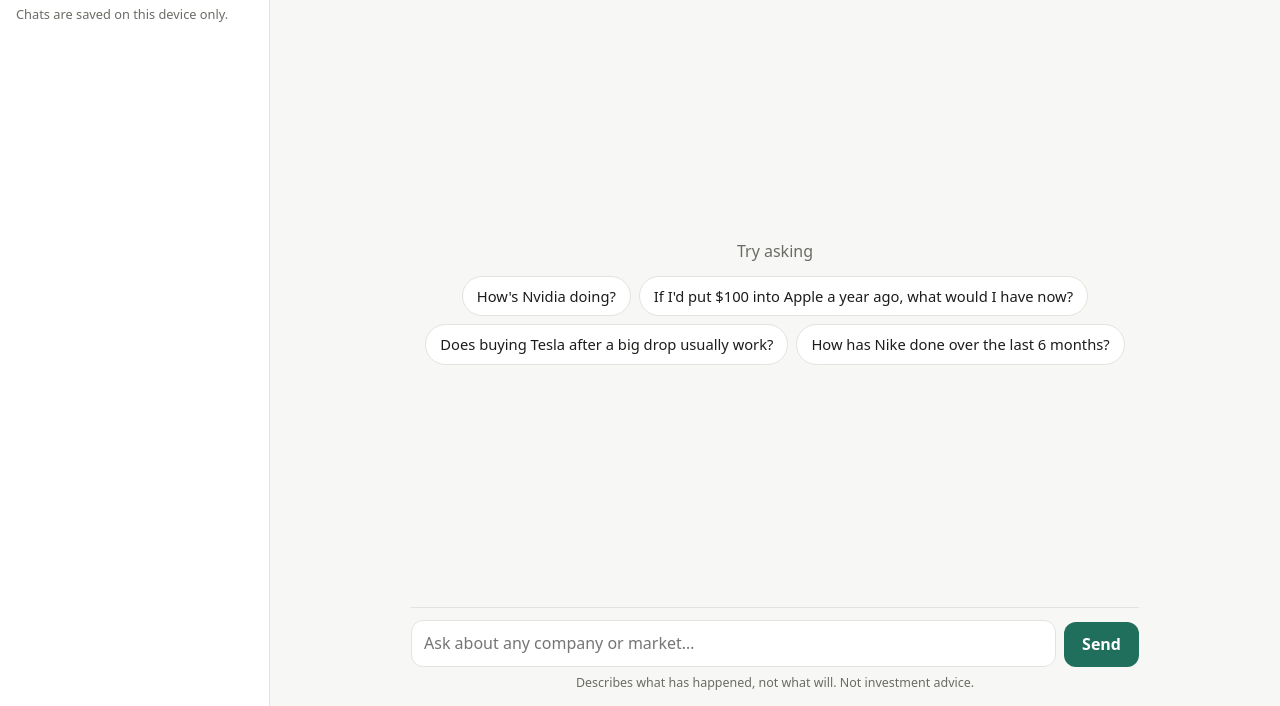
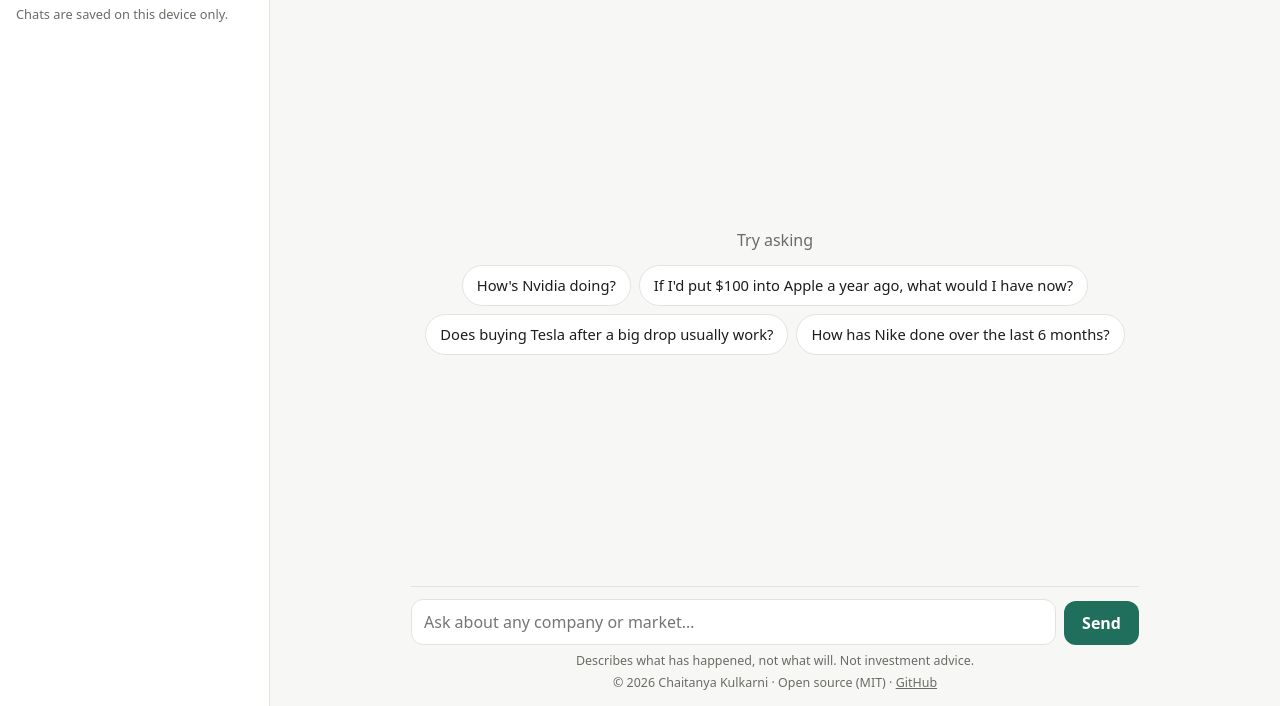
Before and after one commit to ccodecamp/stock-agent, a plain HTML site: page web/index.html in a window 1280 px wide. Shown: the part 94-800 px from the top of the page. Drawn offline with Linux system fonts and the light colour scheme.

Commit message:
feat(web): add link preview card and footer
Open Graph and Twitter card tags with a 1200x630 preview image, so shared
links show a large, descriptive card in WhatsApp, LinkedIn and Slack.
The disclaimer line becomes a footer with copyright, MIT and GitHub link.

```diff
--- a/web/index.html
+++ b/web/index.html
@@ -6,6 +6,18 @@
   <!-- Backend base URL. Empty = same origin (the API serves this page). -->
   <meta name="api-base" content="">
   <title>Stock Guide</title>
+  <meta name="description" content="Ask how any stock, ETF or market is doing, in plain English. Prices, trends and charts, explained simply. Not investment advice.">
+  <!-- Link previews (WhatsApp, LinkedIn, Slack). Image URLs must be absolute. -->
+  <meta property="og:type" content="website">
+  <meta property="og:site_name" content="Stock Guide">
+  <meta property="og:title" content="Stock Guide: ask how any stock is doing, in plain English">
+  <meta property="og:description" content="Ask about any stock, ETF or market. Prices, trends and charts, explained simply. Not investment advice.">
+  <meta property="og:url" content="https://stock-agent-production-4e16.up.railway.app/">
+  <meta property="og:image" content="https://stock-agent-production-4e16.up.railway.app/icons/og-image.png">
+  <meta property="og:image:width" content="1200">
+  <meta property="og:image:height" content="630">
+  <meta property="og:image:alt" content="Stock Guide: a chat that explains how a stock is doing in plain English">
+  <meta name="twitter:card" content="summary_large_image">
   <link rel="stylesheet" href="style.css">
   <link rel="manifest" href="manifest.webmanifest">
   <meta name="theme-color" content="#1f6f5c">
@@ -63,7 +75,10 @@
       <textarea id="input" rows="1" maxlength="1000" placeholder="Ask about any company or market…" required></textarea>
       <button type="submit" id="send">Send</button>
     </form>
-    <p class="disclaimer">Describes what has happened, not what will. Not investment advice.</p>
+    <footer class="disclaimer">
+      <p>Describes what has happened, not what will. Not investment advice.</p>
+      <p>© 2026 Chaitanya Kulkarni · Open source (MIT) · <a href="https://github.com/ccodecamp/stock-agent" target="_blank" rel="noopener">GitHub</a></p>
+    </footer>
   </div>
   </div>
   <script src="app.js"></script>
--- a/web/style.css
+++ b/web/style.css
@@ -199,6 +199,9 @@ textarea:focus { outline: 2px solid var(--accent); outline-offset: -1px; border-
 #send:disabled { opacity: 0.5; cursor: default; }
 
 .disclaimer { margin: 0 0 calc(14px + env(safe-area-inset-bottom)); text-align: center; font-size: 0.78rem; color: var(--muted); }
+.disclaimer p { margin: 0; }
+.disclaimer p + p { margin-top: 2px; }
+.disclaimer a { color: inherit; }
 
 .visually-hidden {
   position: absolute;
```
Also changed, not shown: web/icons/og-image.png (added).
